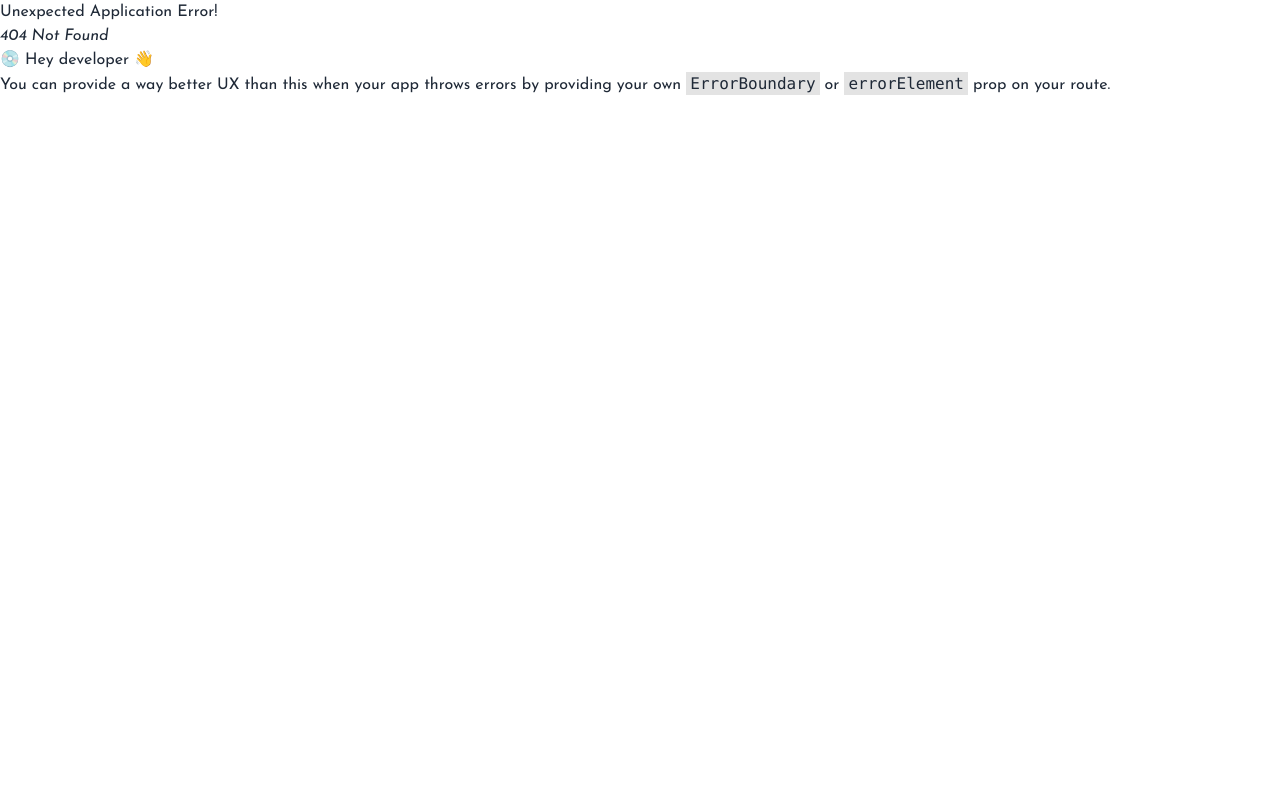
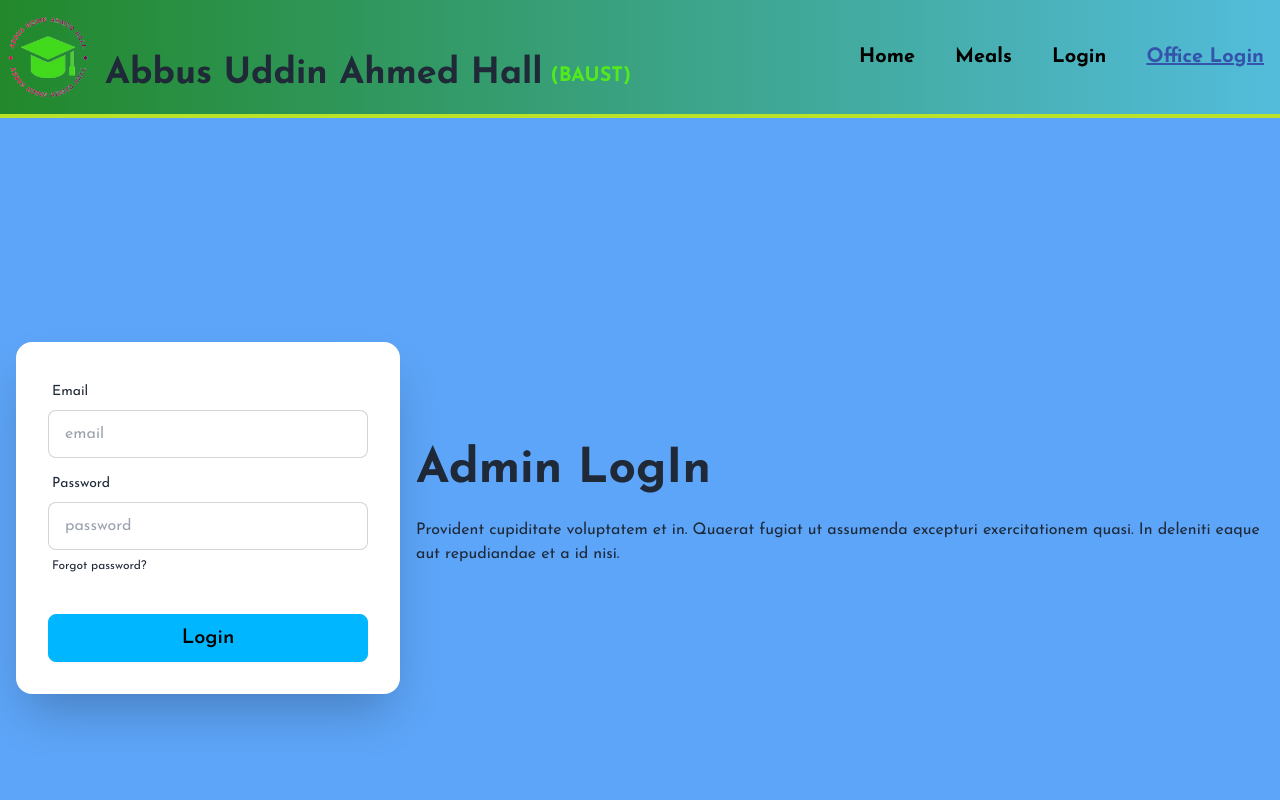
Before and after one commit to Rezu-wan/Project_AUAH, a React (Vite) app: page /Office in a window 1280 px wide. Before the commit this address had no page. Shown: the top 800 px of the page. Built offline with nearby package versions, Linux system fonts and the light colour scheme.

Commit message:
update footer and link and chage some color friday 4:20pm 8/23/24

```diff
--- a/src/components/Footer/Footer.jsx
+++ b/src/components/Footer/Footer.jsx
@@ -1,14 +1,19 @@
 // import logo from "../../assets/";
 import logo from "../../assets/baust.png";
+import { Link } from "react-router-dom";
 const Footer = () => {
   return (
     <>
-      <div className="bg-base-200">
-        <footer className="footer container mx-auto text-base-content p-10">
+      <div className="bg-[#1c5aaa]">
+        <div className="border-2 border-[hsl(73,72%,45%)]"></div>
+
+        <footer className="footer container mx-auto  p-10 text-xl font-bold text-[#000000]">
           <aside>
-            <div className="w-36">
-              <img src={logo} alt="" />
-            </div>
+            <Link to={"/"}>
+              <div className="w-36">
+                <img src={logo} alt="" />
+              </div>
+            </Link>
             <p>
               ACME Industries Ltd.
               <br />
@@ -36,8 +41,9 @@ const Footer = () => {
             <a className="link link-hover">Cookie policy</a>
           </nav>
         </footer>
+        <div className="border-2 border-[hsl(73,72%,45%)]"></div>
         {/* --------------------  */}
-        <footer className="footer footer-center bg-base-300 text-base-content p-4">
+        <footer className="footer footer-center bg-[#2381c0] text-base-content p-4">
           <aside>
             <p>
               Copyright © {new Date().getFullYear()} - All right reserved by
--- /dev/null
+++ b/src/components/Login/Login.jsx
@@ -0,0 +1,55 @@
+const Login = () => {
+  return (
+    <div>
+      <div className="border-2 border-[hsl(73,76%,52%)]"></div>
+      <div className="hero bg-[#5da5f8] min-h-screen">
+        <div className="hero-content flex-col lg:flex-row-reverse">
+          <div className="text-center lg:text-left">
+            <h1 className="text-5xl font-bold">Login now!</h1>
+            <p className="py-6">
+              Provident cupiditate voluptatem et in. Quaerat fugiat ut assumenda
+              excepturi exercitationem quasi. In deleniti eaque aut repudiandae
+              et a id nisi.
+            </p>
+          </div>
+          <div className="card bg-base-100 w-full max-w-sm shrink-0 shadow-2xl">
+            <form className="card-body">
+              <div className="form-control">
+                <label className="label">
+                  <span className="label-text">Email</span>
+                </label>
+                <input
+                  type="email"
+                  placeholder="email"
+                  className="input input-bordered"
+                  required
+                />
+              </div>
+              <div className="form-control">
+                <label className="label">
+                  <span className="label-text">Password</span>
+                </label>
+                <input
+                  type="password"
+                  placeholder="password"
+                  className="input input-bordered"
+                  required
+                />
+                <label className="label">
+                  <a href="#" className="label-text-alt link link-hover">
+                    Forgot password?
+                  </a>
+                </label>
+              </div>
+              <div className="form-control mt-6">
+                <button className="btn btn-info text-xl">Login</button>
+              </div>
+            </form>
+          </div>
+        </div>
+      </div>
+    </div>
+  );
+};
+
+export default Login;
--- a/src/components/Navigation/Navigation.jsx
+++ b/src/components/Navigation/Navigation.jsx
@@ -8,7 +8,7 @@ const Navigation = () => {
         to="/"
         className={({ isActive }) =>
           `text-xl font-bold ${
-            isActive ? "text-green-400 underline " : "text-[#000]"
+            isActive ? "text-[#3454ac] underline " : "text-[#000]"
           }`
         }
       >
@@ -18,36 +18,46 @@ const Navigation = () => {
         to="/MillStatus"
         className={({ isActive }) =>
           `text-xl font-bold ${
-            isActive ? "text-green-500 underline " : "text-[#000]"
+            isActive ? "text-[#3454ac] underline " : "text-[#000]"
           }`
         }
       >
         Meals
       </NavLink>
       <NavLink
+        to="/Login"
+        className={({ isActive }) =>
+          `text-xl font-bold ${
+            isActive ? "text-[#3454ac] underline " : "text-[#000]"
+          }`
+        }
+      >
+        Login
+      </NavLink>
+      {/* <NavLink
         to="/Registration"
         className={({ isActive }) =>
           `text-xl font-bold ${
-            isActive ? "text-green-500 underline " : "text-[#000]"
+            isActive ? "text-[#3454ac] underline " : "text-[#000]"
           }`
         }
       >
         Registration
-      </NavLink>
+      </NavLink> */}
       <NavLink
-        to="/office"
+        to="/Office"
         className={({ isActive }) =>
           `text-xl font-bold ${
-            isActive ? "text-green-600 underline " : "text-[#000]"
+            isActive ? "text-[#3454ac] underline  " : "text-[#000]"
           }`
         }
       >
-        Office
+        <span>Office Login</span>
       </NavLink>
     </>
   );
   return (
-    <div className="bg-gradient-to-r from-sky-500 to-indigo-500">
+    <div className="bg-gradient-to-r from-[#22882a] to-[#53bcdb]">
       <div className="navbar container mx-auto py-4">
         <div className="navbar-start">
           <div className="dropdown">
@@ -76,10 +86,12 @@ const Navigation = () => {
           </div>
           <Link to={"/"}>
             <div className="flex items-end">
-              <img className="w-20" src={logo} alt="" />
-              <p className="btn btn-ghost text-4xl font-bold hover:bg-white">
+              <img className="md:w-20 w-14" src={logo} alt="" />
+              <p className="btn btn-ghost md:text-4xl font-bold hover:bg-transparent">
                 Abbus Uddin Ahmed Hall
-                <span className="text-[#83ff78d7] text-xl mt-1">(BAUST)</span>
+                <span className="text-[#57f80cd7] md:text-xl md:mt-1">
+                  (BAUST)
+                </span>
               </p>
             </div>
           </Link>
--- /dev/null
+++ b/src/components/OfficeLogin/OfficeLogin.jsx
@@ -0,0 +1,55 @@
+const OfficeLogin = () => {
+  return (
+    <div>
+      <div className="border-2 border-[hsl(73,76%,52%)]"></div>
+      <div className="hero bg-[#5da5f8] min-h-screen">
+        <div className="hero-content flex-col lg:flex-row-reverse">
+          <div className="text-center lg:text-left">
+            <h1 className="text-5xl font-bold">Admin LogIn</h1>
+            <p className="py-6">
+              Provident cupiditate voluptatem et in. Quaerat fugiat ut assumenda
+              excepturi exercitationem quasi. In deleniti eaque aut repudiandae
+              et a id nisi.
+            </p>
+          </div>
+          <div className="card bg-base-100 w-full max-w-sm shrink-0 shadow-2xl">
+            <form className="card-body">
+              <div className="form-control">
+                <label className="label">
+                  <span className="label-text">Email</span>
+                </label>
+                <input
+                  type="email"
+                  placeholder="email"
+                  className="input input-bordered"
+                  required
+                />
+              </div>
+              <div className="form-control">
+                <label className="label">
+                  <span className="label-text">Password</span>
+                </label>
+                <input
+                  type="password"
+                  placeholder="password"
+                  className="input input-bordered"
+                  required
+                />
+                <label className="label">
+                  <a href="#" className="label-text-alt link link-hover">
+                    Forgot password?
+                  </a>
+                </label>
+              </div>
+              <div className="form-control mt-6">
+                <button className="btn btn-info text-xl">Login</button>
+              </div>
+            </form>
+          </div>
+        </div>
+      </div>
+    </div>
+  );
+};
+
+export default OfficeLogin;
```
Also changed, not shown: src/main.jsx (+9 -3 lines).
